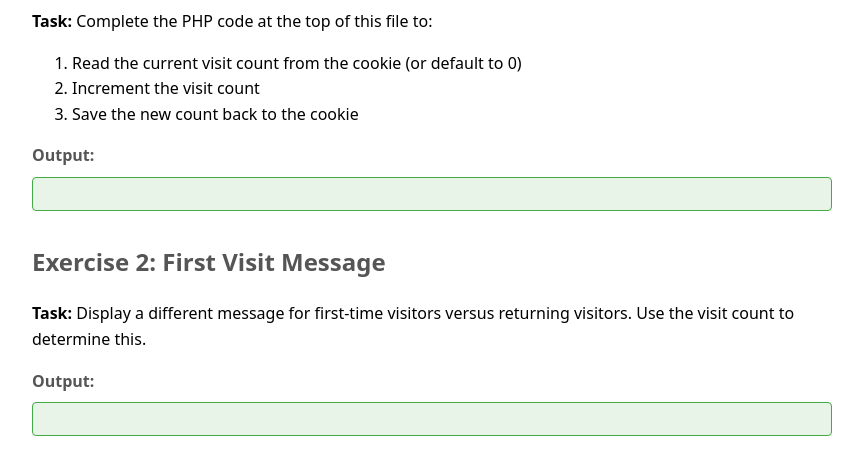
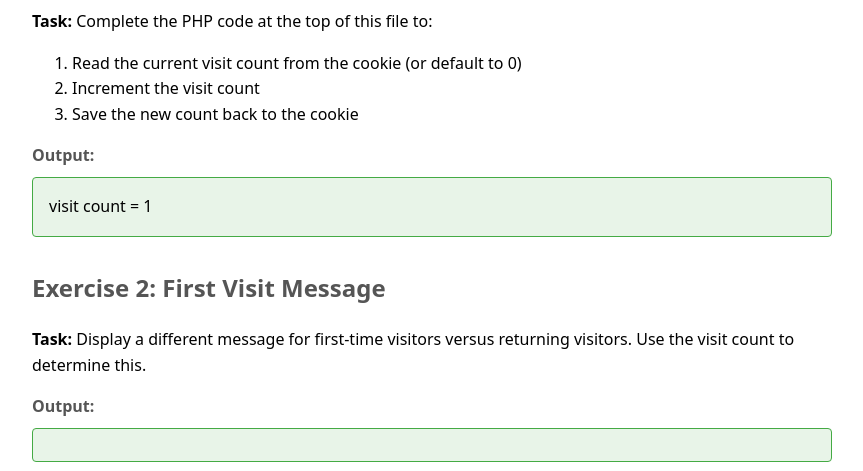
Before and after one commit to IADT-CC-Y1-WebDev/web-development-n00254890, a PHP site: page /exercises/03-php-cookies-sessions/01-visit-counter.php in a window 1280 px wide. Shown: the part 232-703 px from the top of the page, without its empty margins (208-1071 px from the left). Run offline with PHP 8.4, Linux system fonts and the light colour scheme.

Commit message:
visit count

```diff
--- a/src/exercises/03-php-cookies-sessions/01-visit-counter.php
+++ b/src/exercises/03-php-cookies-sessions/01-visit-counter.php
@@ -15,6 +15,16 @@
 // -----------------------------------------------------------------------------
 // TODO Exercise 1: Write your solution here
 
+if(isset($_COOKIE['visit_count'])){
+    $visitCount = $_COOKIE['visit_count'];
+}
+else {
+    $visitCount = 0;
+}
+
+$visitCount++;
+$expiry = time() +60 * 60 * 24 * 30;
+setcookie('visit_count', $visitCount, $expiry, "/");
 // =============================================================================
 
 // =============================================================================
@@ -25,6 +35,12 @@
 // 3. Call exit; after the redirect
 // -----------------------------------------------------------------------------
 // TODO Exercise 3: Write your solution here
+// if (isset($_GET['reset'])) {
+//     setcookie('visit_count', '', time() - 3600, '/');
+//     setcookie('last_visit', '', time() - 3600, '/');
+//     header('Location: 01-visit-counter.php');
+//     exit;
+// }
 
 // =============================================================================
 
@@ -34,6 +50,10 @@
 // 2. Set a new 'last_visit' cookie with the current timestamp
 // -----------------------------------------------------------------------------
 // TODO Exercise 4: Write your solution here
+
+// $lastVisit = isset($_COOKIE['last_visit']) ? $_COOKIE['last_visit'] : null;
+// $currentTime = date('Y-m-d H:i:s');
+// setcookie('last_visit', $currentTime, $expiryTime, '/');
 
 // =============================================================================
 ?>
@@ -71,7 +91,7 @@
         // Exercise 1: Display the visit count
         // ---------------------------------------------------------------------
         // TODO Exercise 1: Write your solution here
-
+        echo "visit count = $visitCount";
         // =====================================================================
         ?>
     </div>
```
